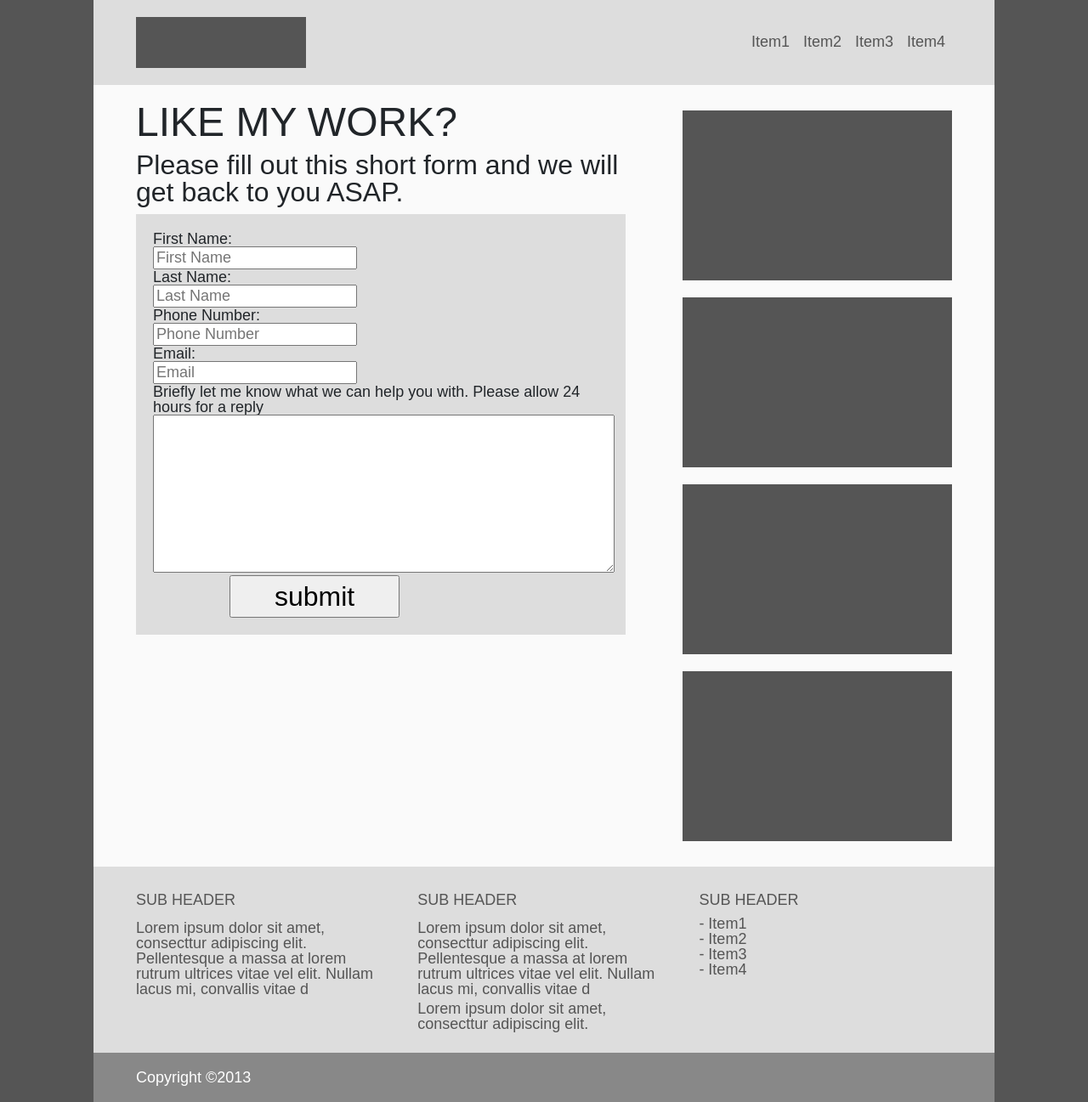
After one commit to gpmitchell27/cjphotography, a PHP site: page /contact.html in a window 1280 px wide. The commit adds this page. Shown: the whole page at 85% size. Run offline with PHP 8.4, Linux system fonts and the light colour scheme; some libraries are stand-ins or nearby versions.

Commit message:
contact page complete

```diff
--- /dev/null
+++ b/contact.html
@@ -0,0 +1,77 @@
+<!doctype HTML>
+<html>
+<head>
+	<meta charset="UTF-8">
+	<title>Contact Us | ClaireJonesPhotography.com</title>
+	<link href="css/bootstrap.min.css" rel="stylesheet" type="text/css">
+	<link href="css/reset.css" rel="stylesheet" type="text/css">
+	<link href="css/style.css" rel="stylesheet" type="text/css">
+
+</head>
+<body id="contact">
+	<header>
+		<p><img src="" alt="" /></p>
+		<nav>
+			<ul id="main">
+				<li><a href="#">Item1</a></li>
+				<li><a href="#">Item2</a></li>
+				<li><a href="#">Item3</a></li>
+				<li><a href="#">Item4</a></li>
+			</ul>
+		</nav>
+	</header>
+	<section id="form">
+		<div>
+			<h1>LIKE MY WORK?</h1>
+			<h2>Please fill out this short form and we will get back to you ASAP.</h2>
+			<form id="contactform">
+				<p><label for FirstName>First Name:</label></p>
+				<input type="input" placeholder="First Name" />
+				<p><label for LastName>Last Name:</label></p>
+				<input type="input" placeholder="Last Name" />
+				<p><label for Phone>Phone Number:</label></p>
+				<input type="input" placeholder="Phone Number" />
+				<p><label for Email>Email:</label></p>
+				<input type="input" placeholder="Email" />
+				<p><label for Firstname>Briefly let me know what we can help you with. Please allow 24 hours for a reply</label></p>
+				<textarea rows="10" cols="50" /></textarea>
+				<p class="centerbtn"><input type="submit" value="submit" class="btnsize" /></p>
+			</form>
+		</div>
+		<div>
+			<article id="sidepics">
+				<p><img src="" alt="" /></p>
+				<p><img src="" alt="" /></p>
+				<p><img src="" alt="" /></p>
+				<p><img src="" alt="" /></p>
+			</article>
+		</div>
+	</section>
+
+	<section id="subfooter">
+		<div>
+			<h4>SUB HEADER</h4>
+			<p>Lorem ipsum dolor sit amet, consecttur adipiscing elit. Pellentesque a massa at lorem rutrum ultrices vitae vel elit. Nullam lacus mi, convallis vitae d</p>
+		</div>
+		<div>
+			<h4>SUB HEADER</h4>
+			<p>Lorem ipsum dolor sit amet, consecttur adipiscing elit. Pellentesque a
+			massa at lorem rutrum ultrices vitae vel elit. Nullam lacus mi, convallis vitae d</p>
+			<p>Lorem ipsum dolor sit amet, consecttur adipiscing elit.</p>
+		</div>
+		<div>
+			<h4>SUB HEADER</h4>
+				<ul>
+					<li> - Item1</li>
+					<li> - Item2</li>
+					<li> - Item3</li>
+					<li> - Item4</li>
+				</ul>
+		</div>
+	</section>
+	<footer>
+		<p>Copyright &copy;2013</p>
+	</footer>
+
+</body>
+</html>
--- a/css/style.css
+++ b/css/style.css
@@ -73,8 +73,47 @@ section {
 	background:#555;
 }
 
+#form div {
+	width:100%;
+}
+
+#form div:first-child {
+	width:60%;
+	float:left;
+}
+
+#form p {
+	clear:right;
+	text-align: left;
+}
+
+#sidepics > p {
+	width:33%;
+	height:200px;
+	background:#555;
+	float:right;
+	margin:10px 0;
+}
+
+body#contact h1 {
+	font-size:36pt;
+}
+
+body#contact h2 {
+	font-size:24pt;
+	padding:10px 0;
+}
+
+#contactform {
+	float:left;
+	width:100%;
+	background:#ddd;
+	padding:20px;
+}
+
 #subfooter {
 	background:#ddd;
+	clear:both;
 }
 
 #subfooter div {
@@ -117,3 +156,13 @@ footer > p {
 h4 {
 	padding:10px 0 10px 0;
 }
+
+.centerbtn {
+	margin-left: 90px;
+}
+
+.btnsize {
+	width:200px;
+	height:50px;
+	font-size:24pt;
+}
```
